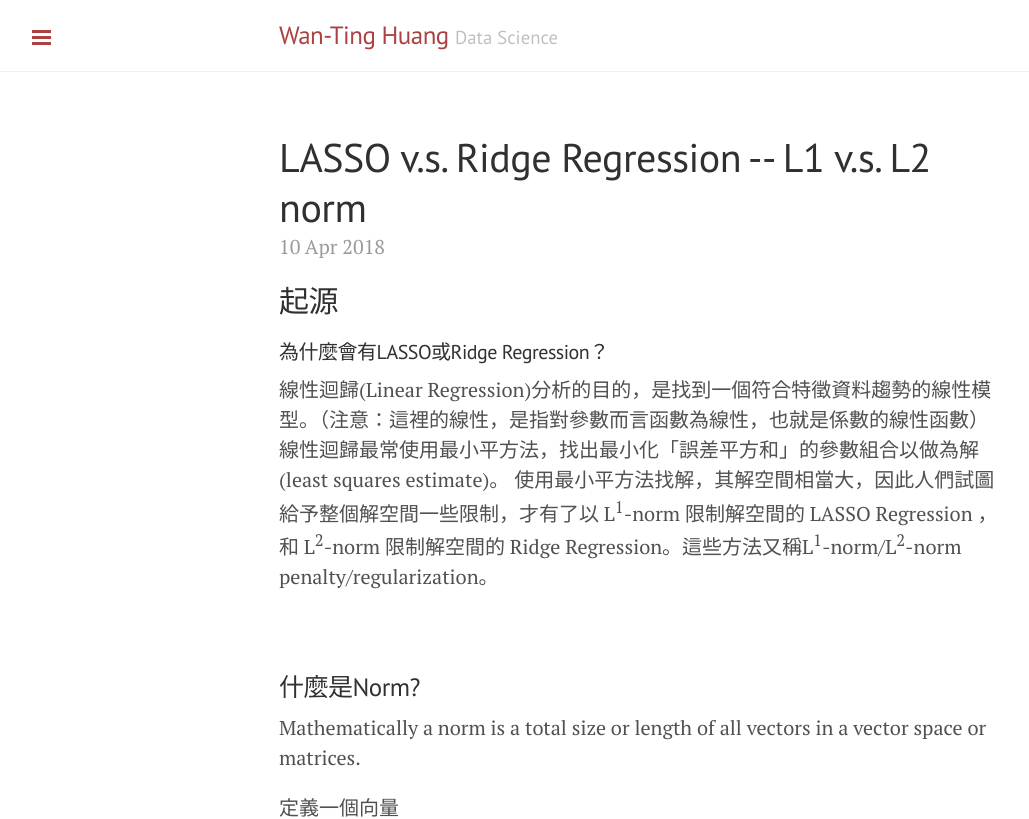
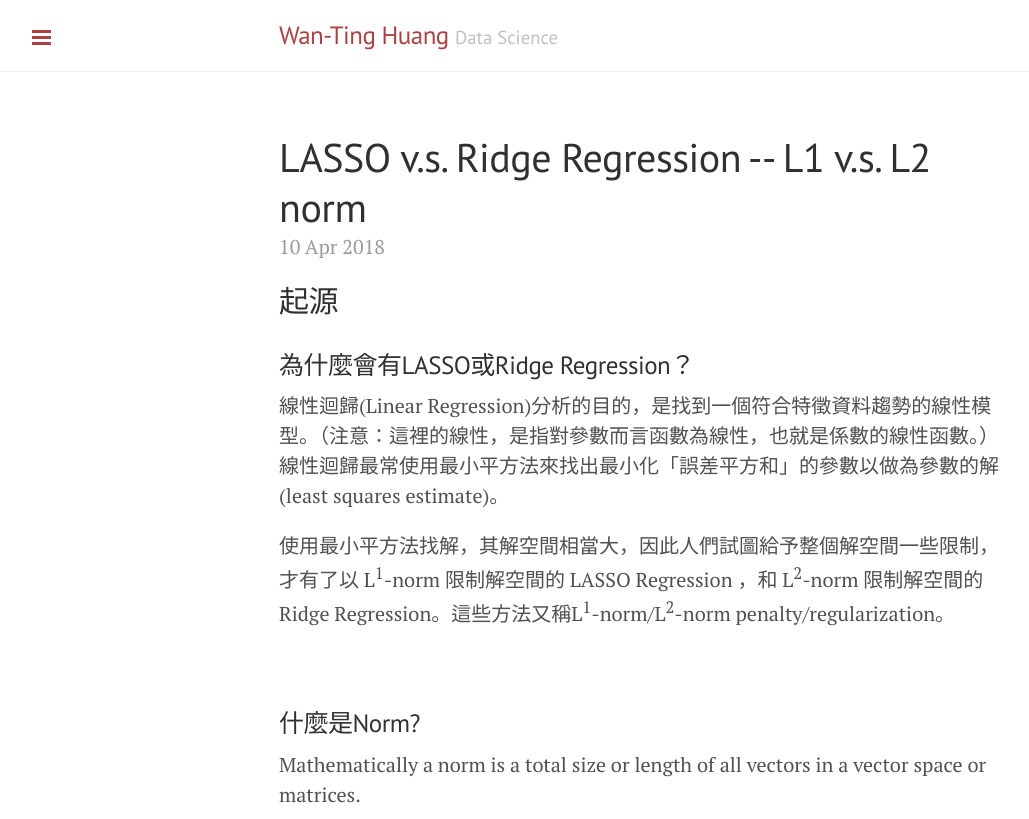
Before and after one commit to wantinghuang/wantinghuang.github.io, a Jekyll site: the page built from _posts/2018-04-10-l1-l2norm.md, in a window 1280 px wide and 900 px high, cut to the strip 0-819 px from the top of the window. Shown: the whole strip, without its empty margins (1-1030 px from the left). Built offline with Jekyll 4.4.1, drawn with Linux system fonts in a browser that asks for light colours.

Commit message:
Update 2018-04-10-l1-l2norm.md

```diff
--- a/_posts/2018-04-10-l1-l2norm.md
+++ b/_posts/2018-04-10-l1-l2norm.md
@@ -10,9 +10,11 @@ title: LASSO v.s. Ridge Regression -- L1 v.s. L2 norm
 例如：<img src="https://latex.codecogs.com/svg.latex?\Large&space;x=\frac{-b\pm\sqrt{b^2-4ac}}{2a}" title="\Large x=\frac{-b\pm\sqrt{b^2-4ac}}{2a}" />
 -->
 ## 起源
-#### 為什麼會有LASSO或Ridge Regression？
-線性迴歸(Linear Regression)分析的目的，是找到一個符合特徵資料趨勢的線性模型。（注意：這裡的線性，是指對參數而言函數為線性，也就是係數的線性函數）
-線性迴歸最常使用最小平方法，找出最小化「誤差平方和」的參數組合以做為解(least squares estimate)。
+### 為什麼會有LASSO或Ridge Regression？
+
+線性迴歸(Linear Regression)分析的目的，是找到一個符合特徵資料趨勢的線性模型。（注意：這裡的線性，是指對參數而言函數為線性，也就是係數的線性函數。）
+線性迴歸最常使用最小平方法來找出最小化「誤差平方和」的參數以做為參數的解(least squares estimate)。
+
 使用最小平方法找解，其解空間相當大，因此人們試圖給予整個解空間一些限制，才有了以 L<sup>1</sup>-norm 限制解空間的 LASSO Regression ，和 L<sup>2</sup>-norm 限制解空間的 Ridge Regression。這些方法又稱L<sup>1</sup>-norm/L<sup>2</sup>-norm penalty/regularization。
 
 <!-- more -->
```
